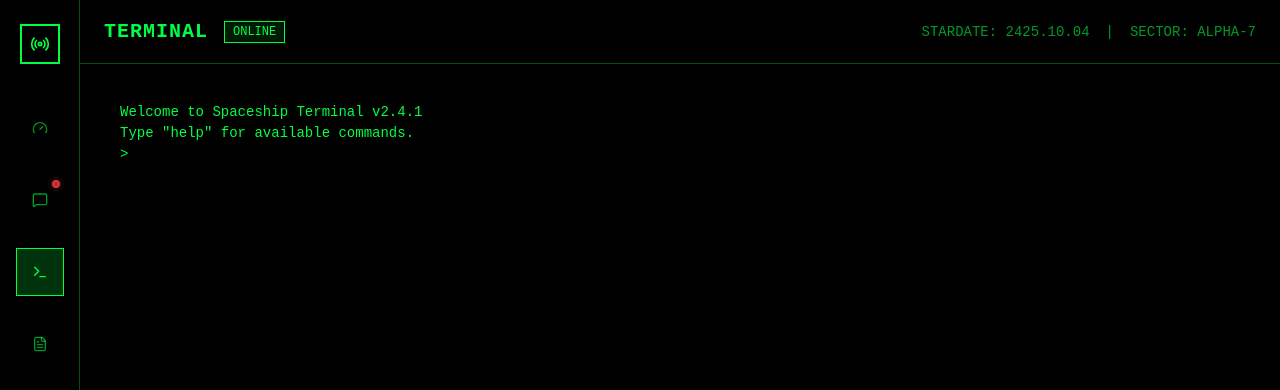
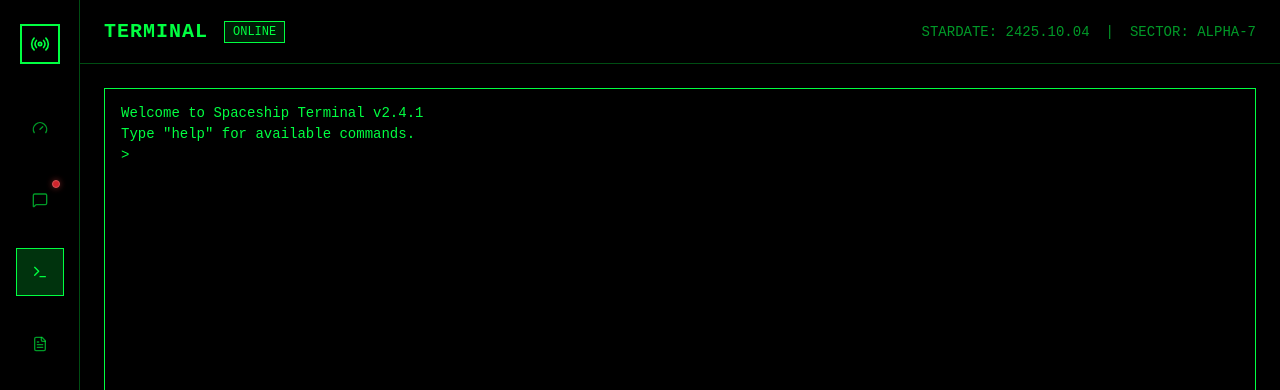
Before and after one commit to tonik/space, a React (Vite) app: page / in a window 1280 px wide. Both pictures are taken after a click on the button 39 px from the left and 272 px from the top of the page. Shown: the top 390 px of the page. Built offline with nearby package versions, Linux system fonts and the light colour scheme.

Commit message:
style: add borders to terminal

```diff
--- a/src/components/Terminal/index.tsx
+++ b/src/components/Terminal/index.tsx
@@ -121,7 +121,7 @@ export function Terminal({
   return (
     <div
       ref={terminalRef}
-      className={`terminal-container ${className} bg-black text-[#00ff41] font-mono text-sm leading-[1.2] overflow-auto h-[500px]`}
+      className={`terminal-container ${className} bg-black text-[#00ff41] font-mono text-sm leading-[1.2] overflow-auto h-[500px] border border-[#00ff41]`}
     >
       <div className="p-4 space-y-1">
         {lines.map((line, index) => (
```
